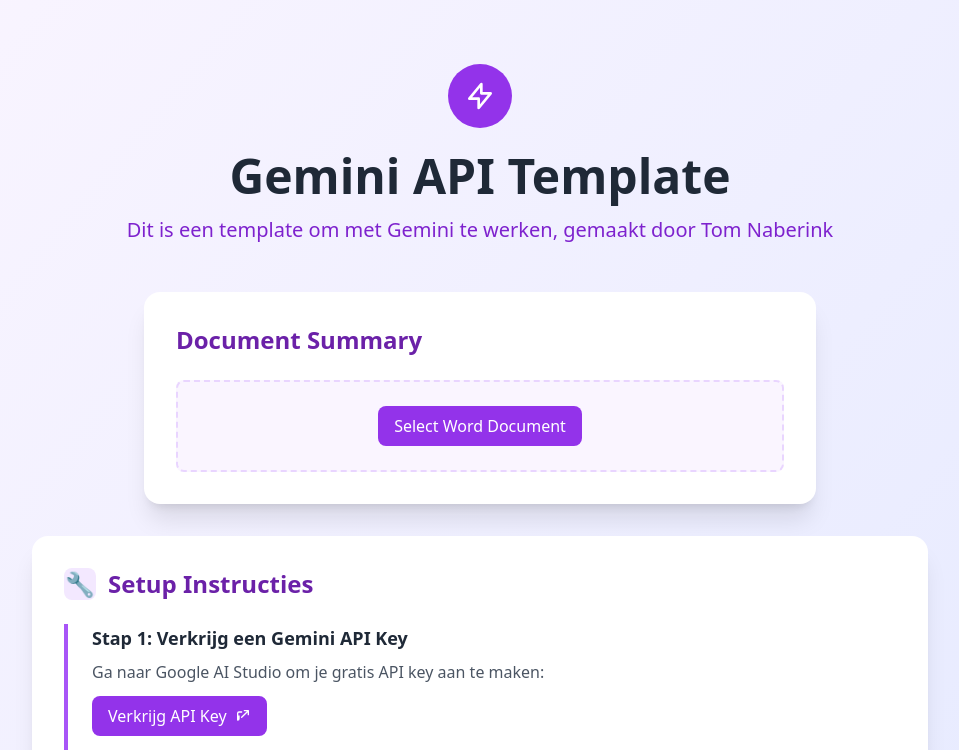
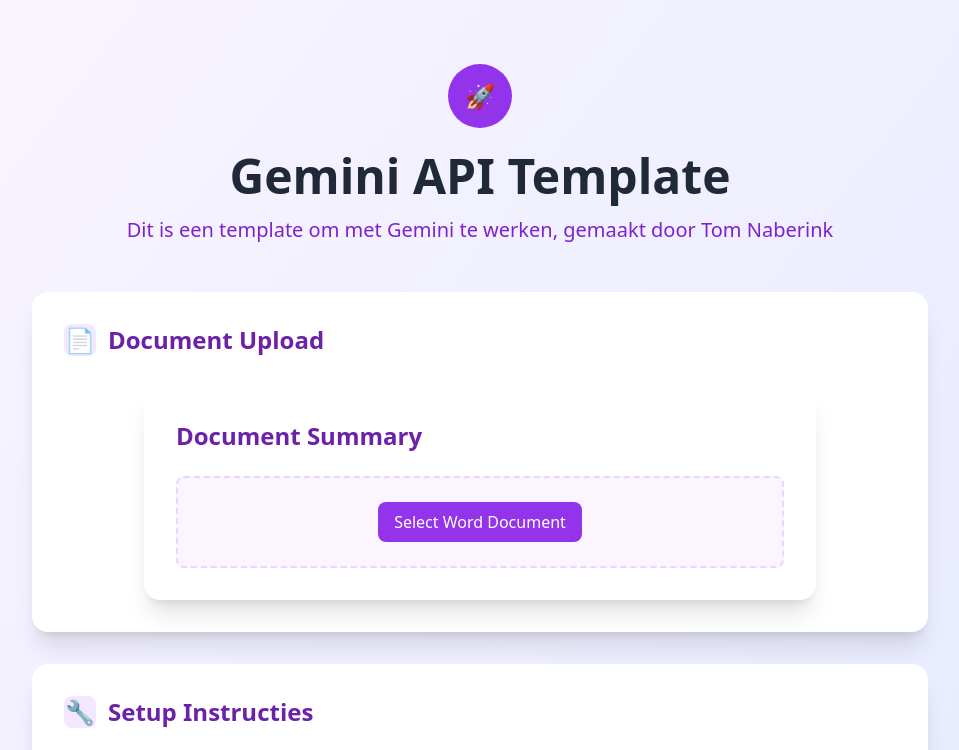
Before and after one commit to TomNaberink/gemini-simpele-chatbot-nextJS-cursor, a Next.js app: page / in a window 1280 px wide. Shown: the top 750 px of the page, without its empty margins (160-1119 px from the left). Built offline with nearby package versions, Linux system fonts and the light colour scheme.

Commit message:
Fix page component and dependencies

```diff
--- a/src/app/page.tsx
+++ b/src/app/page.tsx
@@ -1,8 +1,8 @@
+import TestChatBot from '@/components/TestChatBot'
 import dynamic from 'next/dynamic'
-import TestChatBot from '@/components/TestChatBot'
 
 const DocumentUpload = dynamic(() => import('@/components/DocumentUpload'), {
-  ssr: false,
+  ssr: false
 })
 
 export default function Home() {
@@ -13,9 +13,7 @@
         {/* Header */}
         <div className="text-center mb-12">
           <div className="inline-flex items-center justify-center w-16 h-16 bg-purple-600 rounded-full mb-6">
-            <svg className="w-8 h-8 text-white" fill="none" stroke="currentColor" viewBox="0 0 24 24">
-              <path strokeLinecap="round" strokeLinejoin="round" strokeWidth={2} d="M13 10V3L4 14h7v7l9-11h-7z" />
-            </svg>
+            <span className="text-2xl">🚀</span>
           </div>
 
           <h1 className="text-5xl font-bold text-gray-800 mb-4">
@@ -27,11 +25,19 @@
           </p>
         </div>
 
-        {/* Document Upload Component */}
-        <DocumentUpload />
+        {/* Main Content */}
+        <div className="max-w-4xl mx-auto">
 
-        {/* Main Content */}
-        <div className="max-w-4xl mx-auto mt-8">
+          {/* Document Upload Section */}
+          <div className="bg-white rounded-2xl shadow-xl p-8 mb-8">
+            <h2 className="text-2xl font-bold text-purple-800 mb-6 flex items-center">
+              <span className="w-8 h-8 bg-purple-100 rounded-lg flex items-center justify-center mr-3">
+                📄
+              </span>
+              Document Upload
+            </h2>
+            <DocumentUpload />
+          </div>
 
           {/* Setup Instructions */}
           <div className="bg-white rounded-2xl shadow-xl p-8">
@@ -58,9 +64,7 @@
                   className="inline-flex items-center px-4 py-2 bg-purple-600 text-white rounded-lg hover:bg-purple-700 transition-colors"
                 >
                   <span>Verkrijg API Key</span>
-                  <svg className="w-4 h-4 ml-2" fill="none" stroke="currentColor" viewBox="0 0 24 24">
-                    <path strokeLinecap="round" strokeLinejoin="round" strokeWidth={2} d="M10 6H6a2 2 0 00-2 2v10a2 2 0 002-2v-4M14 4h6m0 0v6m0-6L10 14" />
-                  </svg>
+                  <span className="ml-2">↗</span>
                 </a>
 
                 <div className="mt-4 p-4 bg-orange-50 border border-orange-200 rounded-lg">
```
